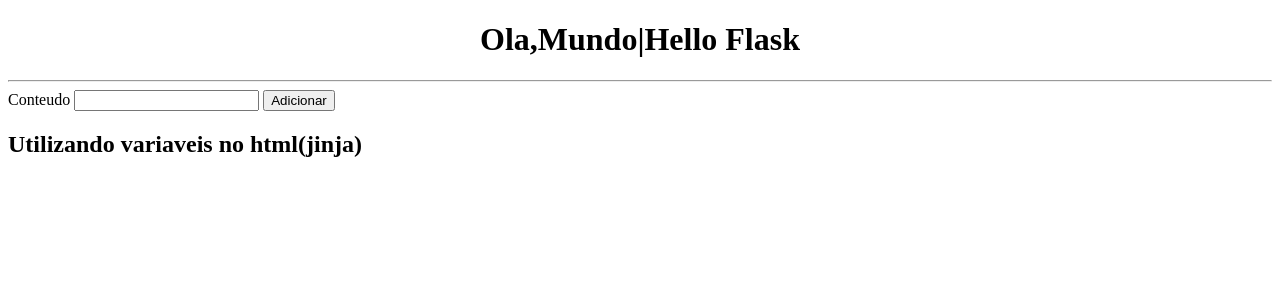
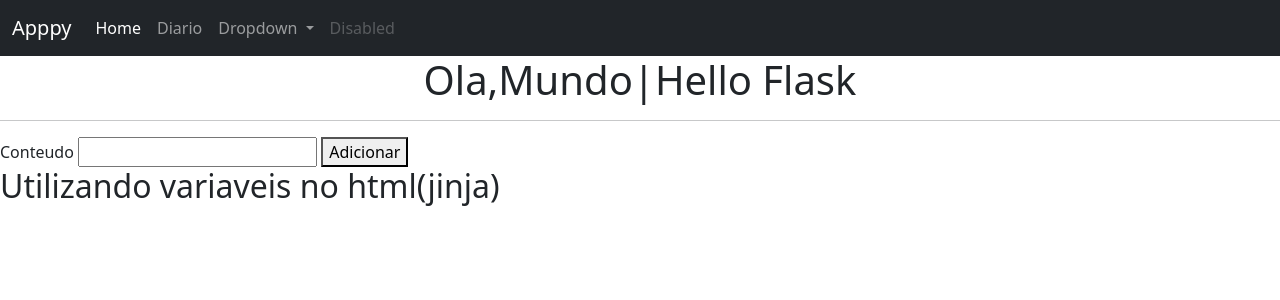
Before and after one commit to D6viddantas/curso_flask, a Flask app: page / in a window 1280 px wide. Shown: the top 300 px of the page. Run offline with Flask 3, Linux system fonts and the light colour scheme.

Commit message:
Utilizando um html base e usando o bootstrap

```diff
--- /dev/null
+++ b/templates/base.html
@@ -0,0 +1,45 @@
+<!DOCTYPE html>
+<html>
+<head lang="en">
+    <meta charset="UTF-8">
+    <title>Teste Flask</title>
+    <link href="https://cdn.jsdelivr.net/npm/bootstrap@5.3.5/dist/css/bootstrap.min.css" rel="stylesheet" integrity="sha384-SgOJa3DmI69IUzQ2PVdRZhwQ+dy64/BUtbMJw1MZ8t5HZApcHrRKUc4W0kG879m7" crossorigin="anonymous">
+
+</head>
+<body>
+    <nav class="navbar navbar-expand-lg navbar-dark bg-dark">
+        <div class="container-fluid">
+          <a class="navbar-brand" href="#">Apppy</a>
+          <button class="navbar-toggler" type="button" data-bs-toggle="collapse" data-bs-target="#navbarSupportedContent" aria-controls="navbarSupportedContent" aria-expanded="false" aria-label="Toggle navigation">
+            <span class="navbar-toggler-icon"></span>
+          </button>
+          <div class="collapse navbar-collapse" id="navbarSupportedContent">
+            <ul class="navbar-nav me-auto mb-2 mb-lg-0">
+              <li class="nav-item">
+                <a class="nav-link active" aria-current="page" href="{{url_for('principal')}}">Home</a>
+              </li>
+              <li class="nav-item">
+                <a class="nav-link" href="{{url_for('diario')}}" >Diario</a>
+              </li>
+              <li class="nav-item dropdown">
+                <a class="nav-link dropdown-toggle" href="#" role="button" data-bs-toggle="dropdown" aria-expanded="false">
+                  Dropdown
+                </a>
+                <ul class="dropdown-menu">
+                  <li><a class="dropdown-item" href="#">Action</a></li>
+                  <li><a class="dropdown-item" href="#">Another action</a></li>
+                  <li><hr class="dropdown-divider"></li>
+                  <li><a class="dropdown-item" href="#">Something else here</a></li>
+                </ul>
+              </li>
+              <li class="nav-item">
+                <a class="nav-link disabled" aria-disabled="true">Disabled</a>
+              </li>
+            </ul>
+          </div>
+        </div>
+      </nav>
+    {% block content %}{% endblock content %}
+    <script src="https://cdn.jsdelivr.net/npm/bootstrap@5.3.5/dist/js/bootstrap.bundle.min.js" integrity="sha384-k6d4wzSIapyDyv1kpU366/PK5hCdSbCRGRCMv+eplOQJWyd1fbcAu9OCUj5zNLiq" crossorigin="anonymous"></script>
+</body>
+</html>
--- a/templates/index.html
+++ b/templates/index.html
@@ -1,11 +1,5 @@
-<!DOCTYPE html>
-<html>
-<head lang="en">
-    <meta charset="UTF-8">
-    <title>Teste Flask</title>
-
-</head>
-<body>
+{% extends "base.html" %}
+{% block content %}
     <h1 style="text-align:center;">Ola,Mundo|Hello Flask</h1>
     <hr>
     <form action="{{url_for('principal')}}"  method="POST">
@@ -19,8 +13,4 @@
        <li>{{conteudo}}</li>
        {%endfor%}
     </ol>
-</body>
-
-
-
-</html>
+    {% endblock content %}
```
Also changed, not shown: templates/diario.html (+3 -12 lines).
